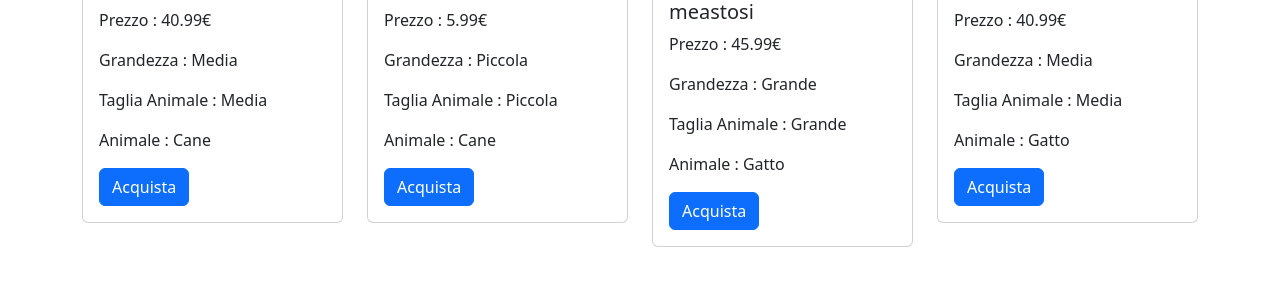
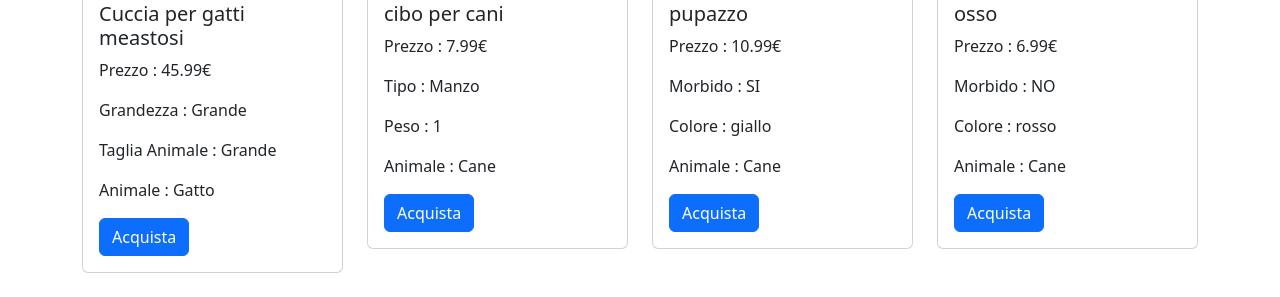
Before and after one commit to MarioSantoro/php-oop-2, a PHP site: page / in a window 1280 px wide. Shown: the part 1522-1819 px from the top of the page. Before the commit the page ends 1769 px from the top, so only its background shows below. Run offline with PHP 8.4, Linux system fonts and the light colour scheme; data that the repository does not hold is empty.

Commit message:
refactoring the code

```diff
--- a/database/db.php
+++ b/database/db.php
@@ -5,23 +5,18 @@ include_once __DIR__ . '/../models/Gioco.php';
 include_once __DIR__ . '/../models/Cuccia.php';
 include_once __DIR__ . '/../models/Cibo.php';
 
-$game = [
+
+$products = [
+    new Cuccia('Media', 'Media', 'Cuccia per gatti nobili', 40.99,  'https://source.unsplash.com/random/250x250?sig=' . rand(0, 100), new Categorie('Gatto')),
+    new Gioco(true, 'viola', 'palla di lana', 15.99,  'https://source.unsplash.com/random/250x250?sig=' . rand(0, 100), new Categorie('Gatto')),
+    new Gioco(false, 'blu', 'sonaglio', 4.99,  'https://source.unsplash.com/random/250x250?sig=' . rand(0, 100), new Categorie('Gatto')),
+    new Cibo('Carne', 1, 'cibo per cani', 12.99,  'https://source.unsplash.com/random/250x250?sig=' . rand(0, 100), new Categorie('Cane')),
+    new Cuccia('Piccola', 'Piccola', 'Cuccia per cani plebei', 5.99,  'https://source.unsplash.com/random/250x250?sig=' . rand(0, 100), new Categorie('Cane')),
+    new Cibo('Pesce', 1, 'cibo per gatti', 16.99,  'https://source.unsplash.com/random/250x250?sig=' . rand(0, 100), new Categorie('Gatti')),
+    new Cibo('Agnello', 1, 'cibo per gatti', 29.99,  'https://source.unsplash.com/random/250x250?sig=' . rand(0, 100), new Categorie('Gatti')),
+    new Cuccia('Media', 'Media', 'Cuccia per cani nobili', 40.99,  'https://source.unsplash.com/random/250x250?sig=' . rand(0, 100), new Categorie('Cane')),
+    new Cuccia('Grande', 'Grande', 'Cuccia per gatti meastosi', 45.99,  'https://source.unsplash.com/random/250x250?sig=' . rand(0, 100), new Categorie('Gatto')),
+    new Cibo('Manzo', 1, 'cibo per cani', 7.99,  'https://source.unsplash.com/random/250x250?sig=' . rand(0, 100), new Categorie('Cane')),
     new Gioco(true, 'giallo', 'pupazzo', 10.99, 'https://source.unsplash.com/random/250x250?sig=' . rand(0, 100), new Categorie('Cane')),
     new Gioco(false, 'rosso', 'osso', 6.99,  'https://source.unsplash.com/random/250x250?sig=' . rand(0, 100), new Categorie('Cane')),
-    new Gioco(true, 'viola', 'palla di lana', 15.99,  'https://source.unsplash.com/random/250x250?sig=' . rand(0, 100), new Categorie('Gatto')),
-    new Gioco(false, 'blu', 'sonaglio', 4.99,  'https://source.unsplash.com/random/250x250?sig=' . rand(0, 100), new Categorie('Gatto')),
 ];
-
-$food = [
-    new Cibo('Carne', 1, 'cibo per cani', 12.99,  'https://source.unsplash.com/random/250x250?sig=' . rand(0, 100), new Categorie('Cane')),
-    new Cibo('Pesce', 1, 'cibo per gatti', 16.99,  'https://source.unsplash.com/random/250x250?sig=' . rand(0, 100), new Categorie('Gatti')),
-    new Cibo('Manzo', 1, 'cibo per cani', 7.99,  'https://source.unsplash.com/random/250x250?sig=' . rand(0, 100), new Categorie('Cane')),
-    new Cibo('Agnello', 1, 'cibo per gatti', 29.99,  'https://source.unsplash.com/random/250x250?sig=' . rand(0, 100), new Categorie('Gatti')),
-];
-
-$cuccia = [
-    new Cuccia('Media', 'Media', 'Cuccia per cani nobili', 40.99,  'https://source.unsplash.com/random/250x250?sig=' . rand(0, 100), new Categorie('Cane')),
-    new Cuccia('Piccola', 'Piccola', 'Cuccia per cani plebei', 5.99,  'https://source.unsplash.com/random/250x250?sig=' . rand(0, 100), new Categorie('Cane')),
-    new Cuccia('Grande', 'Grande', 'Cuccia per gatti meastosi', 45.99,  'https://source.unsplash.com/random/250x250?sig=' . rand(0, 100), new Categorie('Gatto')),
-    new Cuccia('Media', 'Media', 'Cuccia per gatti nobili', 40.99,  'https://source.unsplash.com/random/250x250?sig=' . rand(0, 100), new Categorie('Gatto')),
-];
--- a/index.php
+++ b/index.php
@@ -1,5 +1,6 @@
 <?php
 include_once __DIR__ . '/database/db.php';
+
 ?>
 
 <!DOCTYPE html>
@@ -20,13 +21,13 @@ include_once __DIR__ . '/database/db.php';
 <body>
     <header>
         <div class="navbar">
-            <img src="" alt="Logo">
+            <img src="https://www.filepicker.io/api/file/PrjQ7ZxTQye3aR2Tzt3N" alt="Logo">
         </div>
     </header>
     <main>
         <div class="container mt-4">
             <div class="row">
-                <?php foreach ($game as $item) { ?>
+                <?php foreach ($products as $item) { ?>
                     <div class="col-3 mb-4">
                         <div class="card">
                             <img src="<?php echo $item->image ?>" class="card-img-top" alt="...">
@@ -37,72 +38,27 @@ include_once __DIR__ . '/database/db.php';
                                     <?php echo $item->price . '€' ?>
                                 </p>
                                 <p class="card-text">
+                                    <?php if (property_exists($item, 'morbido')) { ?>
                                         Morbido :
                                         <?php if ($item->morbido) {
                                             echo 'SI';
                                         } else {
                                             echo 'NO';
                                         } ?>
+                                    <?php } elseif (property_exists($item, 'tipo')) { ?>
+                                        Tipo : <?php echo $item->tipo ?>
+                                    <?php } elseif (property_exists($item, 'grandezza')) { ?>
+                                        Grandezza : <?php echo $item->grandezza ?>
+                                    <?php } ?>
                                 </p>
                                 <p class="card-text">
-                                    Colore :
-                                    <?php echo $item->colore ?>
-                                </p>
-                                <p class="card-text">
-                                    Animale :
-                                    <?php echo $item->categoria->categoria ?>
-                                </p>
-                                <a href="#" class="btn btn-primary">Acquista</a>
-                            </div>
-                        </div>
-                    </div>
+                                    <?php if (property_exists($item, 'colore')) { ?>
+                                        Colore : <?php echo $item->colore ?>
+                                    <?php } elseif (property_exists($item, 'peso')) { ?>
+                                        Peso : <?php echo $item->peso ?>
+                                    <?php } elseif (property_exists($item, 'taglia_animale')) { ?>
+                                        Taglia Animale : <?php echo $item->taglia_animale ?>
                                     <?php } ?>
-
-                <?php foreach ($food as $item) { ?>
-                    <div class="col-3  mb-4">
-                        <div class="card">
-                            <img src="<?php echo $item->image ?>" class="card-img-top" alt="...">
-                            <div class="card-body">
-                                <h5 class="card-title"><?php echo $item->name ?></h5>
-                                <p class="card-text">
-                                    Prezzo :
-                                    <?php echo $item->price . '€' ?>
-                                </p>
-                                <p class="card-text">
-                                    Tipo :
-                                    <?php echo $item->tipo ?>
-                                </p>
-                                <p class="card-text">
-                                    Peso :
-                                    <?php echo $item->peso . 'Kg' ?>
-                                </p>
-                                <p class="card-text">
-                                    Animale :
-                                    <?php echo $item->categoria->categoria ?>
-                                </p>
-                                <a href="#" class="btn btn-primary">Acquista</a>
-                            </div>
-                        </div>
-                    </div>
-                <?php } ?>
-
-                <?php foreach ($cuccia as $item) { ?>
-                    <div class="col-3">
-                        <div class="card">
-                            <img src="<?php echo $item->image ?>" class="card-img-top" alt="...">
-                            <div class="card-body">
-                                <h5 class="card-title"><?php echo $item->name ?></h5>
-                                <p class="card-text">
-                                    Prezzo :
-                                    <?php echo $item->price . '€' ?>
-                                </p>
-                                <p class="card-text">
-                                    Grandezza :
-                                    <?php echo $item->grandezza ?>
-                                </p>
-                                <p class="card-text">
-                                    Taglia Animale :
-                                    <?php echo $item->taglia_animale ?>
                                 </p>
                                 <p class="card-text">
                                     Animale :
@@ -120,21 +76,3 @@ include_once __DIR__ . '/database/db.php';
 </body>
 
 </html>
-
-<!-- <?php foreach ($products as $item) { ?>
-                    <div class="col-3">
-                        <div class="card">
-                            <img src="..." class="card-img-top" alt="...">
-                            <div class="card-body">
-                                <h5 class="card-title"><?php echo $item->name ?></h5>
-                                <p class="card-text">
-                                    <?php echo $item->price ?>
-                                </p>
-                                <p class="card-text">
-                                    <?php echo $item->tipo ?>
-                                </p>
-                                <a href="#" class="btn btn-primary">Acquista</a>
-                            </div>
-                        </div>
-                    </div>
-                <?php } ?> -->
--- a/styles/style.css
+++ b/styles/style.css
@@ -1,4 +1,8 @@
 header {
-    background-color: darkslateblue;
+    background-color: #001632;
     padding: 2rem;
 }
+
+header img {
+    height: 50px;
+}
```
Lines whose indentation alone changed are shown as unchanged.
